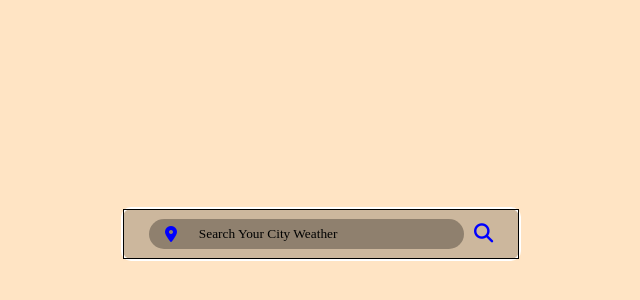
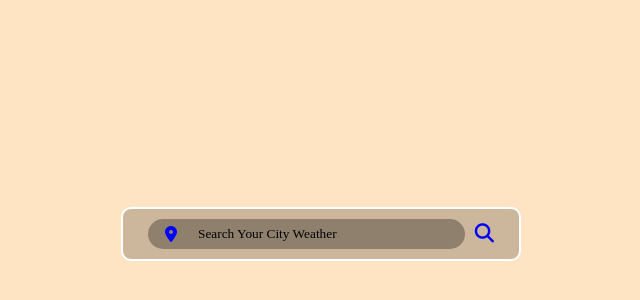
Before and after one commit to prince-repository/WEATHER-APP, a plain HTML site: page index.html in a window 1280 px wide. Shown: the part 166-466 px from the top of the page, without its empty margins (319-959 px from the left). Drawn offline with Linux system fonts and the light colour scheme.

Commit message:
Update style.css

```diff
--- a/style.css
+++ b/style.css
@@ -83,7 +83,6 @@ padding-top: 10px;
 .header{
   height: 50px;
   width: 100%;
-  border: 1px solid black;
   position: relative;
   display: flex;
   justify-content: center;
@@ -110,6 +109,10 @@ border-radius: 20px;
   color: aqua;
   color: blue;
   margin-left: 10px;
+  cursor: pointer;
+      }
+      #search:hover{
+        color:red;
       }
 
       #location{
```
